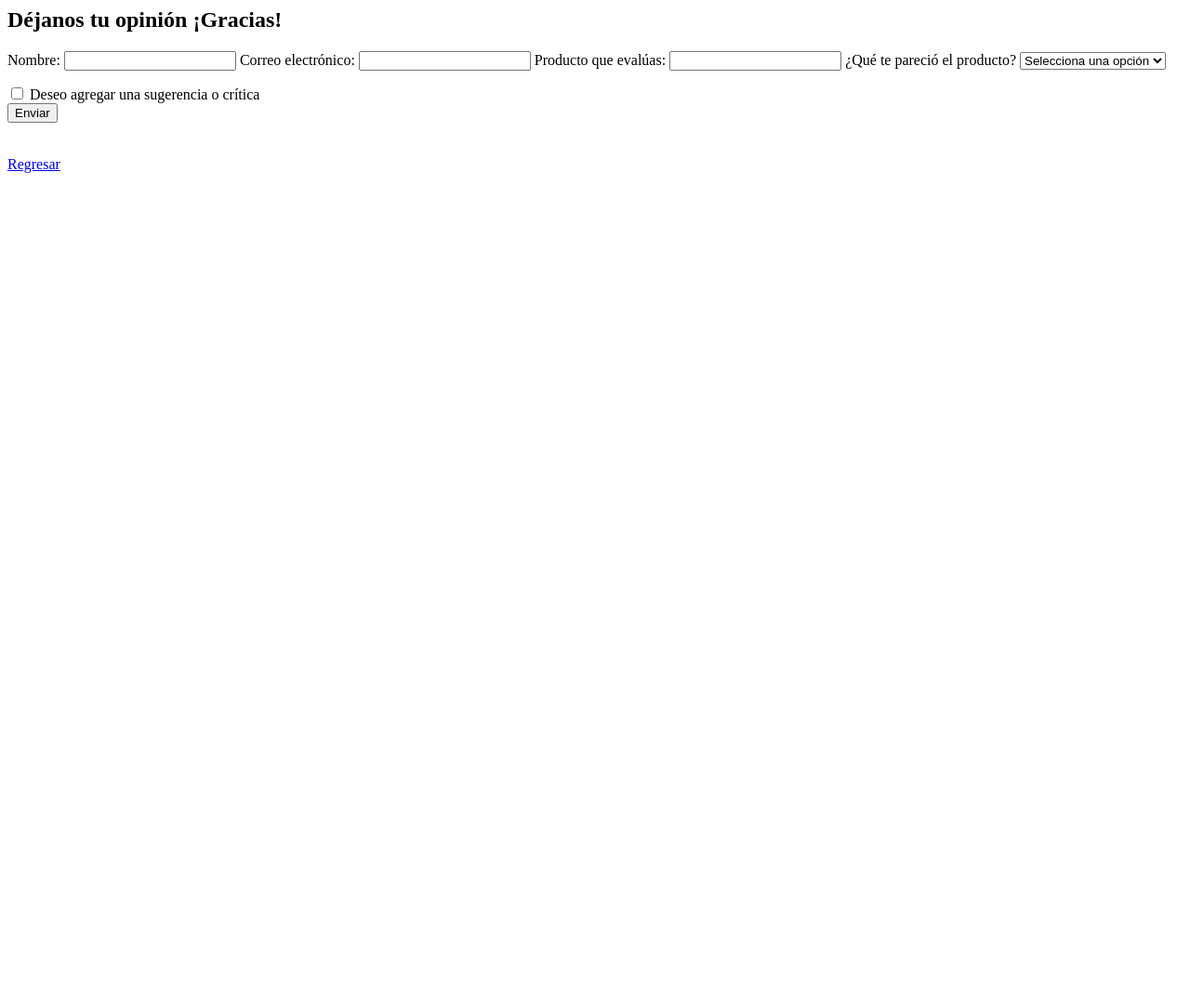
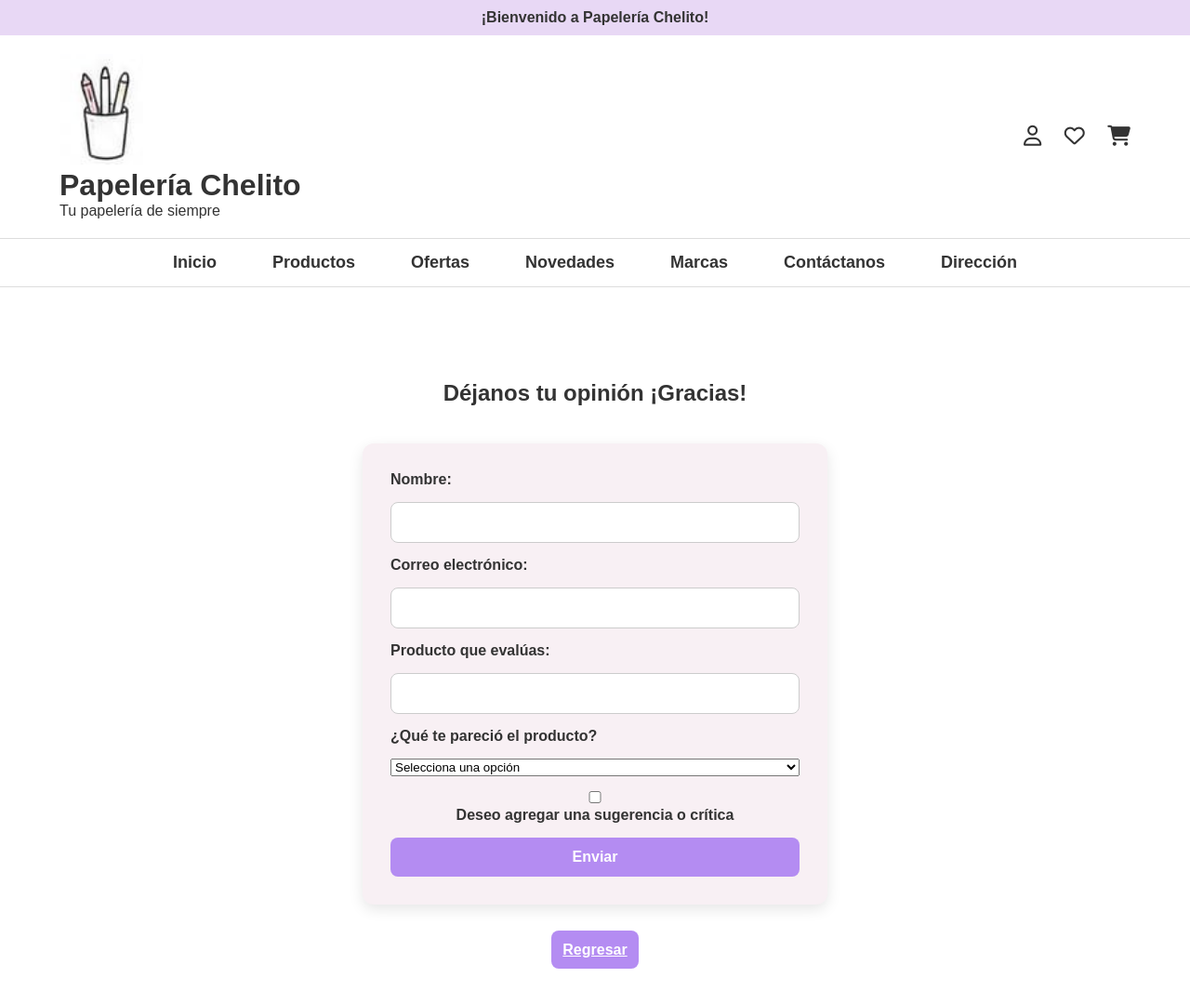
Before and after one commit to kaguamo/mi-papeleria-409, a website: page contacto.html in a window 1280 px wide. Shown: the whole page at 93% size. Before the commit the page ends 800 px from the top, so only its background shows below. Drawn offline with Linux system fonts and the light colour scheme.

Commit message:
Resolviendo conflictos en form.html e index.html

```diff
--- a/contacto.html
+++ b/contacto.html
@@ -1,44 +1,353 @@
-<h2>Déjanos tu opinión ¡Gracias!</h2>
+<!DOCTYPE html>
+<html lang="es">
 
+<head>
 
-<form name="contactos" method="POST" data-netlify="true" action="/gracias.html">
-  <input type="hidden" name="form-name" value="contactos"/>
-  <label for="nombre">Nombre:</label>
-  <input type="text" id="nombre" name="nombre" required>
+    <meta charset="UTF-8">
+    <meta name="viewport" content="width=device-width, initial-scale=1.0">
 
-  <label for="email">Correo electrónico:</label>
-  <input type="email" id="email" name="email" required>
+    <title>Formulario de Contacto | Papelería Chelito</title>
 
-  <label for="producto">Producto que evalúas:</label>
-  <input type="text" id="producto" name="producto">
+    <link rel="stylesheet" href="estilo.css">
 
-  <label for="opinion">¿Qué te pareció el producto?</label>
-  <select id="opinion" name="opinion" required>
-    <option value="" selected disabled>Selecciona una opción</option>
-    <option value="Excelente">Excelente</option>
-    <option value="Bueno">Bueno</option>
-    <option value="Regular">Regular</option>
-    <option value="Malo">Malo</option>
-    <option value="No lo recomiendo">No lo recomiendo</option>
+    <link rel="stylesheet"
+    href="https://cdnjs.cloudflare.com/ajax/libs/font-awesome/6.5.2/css/all.min.css">
+
+</head>
+
+<body>
+
+<!-- Barra superior -->
+
+<div class="barra-superior">
+
+    ¡Bienvenido a Papelería Chelito!
+
+</div>
+
+<!-- ================= HEADER ================= -->
+
+<header>
+
+    <div class="logo-contenedor">
+
+        <img src="imagenes/logo.png" alt="Papelería Chelito">
+
+        <div class="texto-logo">
+
+            <h1>Papelería Chelito</h1>
+
+            <p>Tu papelería de siempre</p>
+
+        </div>
+
+    </div>
+
+    <div class="iconos">
+
+        <a href="#"><i class="fa-regular fa-user"></i></a>
+
+        <a href="#"><i class="fa-regular fa-heart"></i></a>
+
+        <a href="#"><i class="fa-solid fa-cart-shopping"></i></a>
+
+    </div>
+
+</header>
+
+<!-- ================= MENU ================= -->
+
+<nav>
+
+<ul class="menu">
+
+<li class="dropdown">
+
+<a href="index.html">Inicio</a>
+
+<ul class="submenu">
+
+<li><a href="Quienes_somos.html">¿Quiénes Somos?</a></li>
+
+<li><a href="Mision.html">Misión</a></li>
+
+<li><a href="Vision.html">Visión</a></li>
+
+</ul>
+
+</li>
+
+<li><a href="productos.html">Productos</a></li>
+
+<li><a href="ofertas.html">Ofertas</a></li>
+
+<li><a href="novedades.html">Novedades</a></li>
+
+<li><a href="marcas.html">Marcas</a></li>
+
+<li><a href="contacto.html">Contáctanos</a></li>
+
+<li><a href="Direccion.html">Dirección</a></li>
+
+</ul>
+
+</nav>
+
+<!-- ================= CONTENIDO ================= -->
+
+<main>
+
+<section class="contenido-pagina">
+
+<h2>
+
+Déjanos tu opinión ¡Gracias!
+
+</h2>
+
+<form action="http://localhost:3000/guardar"
+
+method="POST"
+
+class="formulario">
+
+<label for="nombre">
+
+Nombre:
+
+</label>
+
+<input
+type="text"
+id="nombre"
+name="nombre"
+required>
+
+<label for="email">
+
+Correo electrónico:
+
+</label>
+
+<input
+type="email"
+id="email"
+name="email"
+required>
+
+<label for="producto">
+
+Producto que evalúas:
+
+</label>
+
+<input
+type="text"
+id="producto"
+name="producto">
+
+<label for="opinion">
+
+¿Qué te pareció el producto?
+
+</label>
+
+<select
+id="opinion"
+name="opinion"
+required>
+
+<option value="" selected disabled>
+
+Selecciona una opción
+
+</option>
+
+<option value="Excelente">
+
+Excelente
+
+</option>
+
+<option value="Bueno">
+
+Bueno
+
+</option>
+
+<option value="Regular">
+
+Regular
+
+</option>
+
+<option value="Malo">
+
+Malo
+
+</option>
+
+<option value="No lo recomiendo">
+
+No lo recomiendo
+
+</option>
+
 </select>
 
+<div class="check">
 
+<label>
 
-  <div style="margin-top:15px;">
-    <label>
-      <input type="checkbox" id="mostrarSugerencia">
+<input
+type="checkbox"
+id="mostrarSugerencia">
+
 Deseo agregar una sugerencia o crítica
+
 </label>
+
 </div>
 
-  <div id="contenedorSugerencia" style="display:none; margin-top:15px;">
-    <label for="sugerencia">Sugerencia o crítica:</label>
-    <textarea id="sugerencia" name="sugerencia" rows="4"></textarea>
+<div
+id="contenedorSugerencia"
+style="display:none;">
+
+<label for="sugerencia">
+
+Sugerencia o crítica
+
+</label>
+
+<textarea
+
+id="sugerencia"
+
+name="sugerencia"
+
+rows="5">
+
+</textarea>
+
 </div>
 
-  <button type="submit" class="btn">Enviar</button>
+<button
+type="submit"
+class="btn">
+
+Enviar
+
+</button>
             </form>
 
-<a href="index.html" class="btn" style="display:inline-block; margin-top:20px; text-align:center;">
+            <!-- Botón regresar -->
+
+            <div class="botones">
+
+                <a href="index.html" class="btn">
+
                     Regresar
+
                 </a>
+
+            </div>
+
+        </section>
+
+    </main>
+
+<!-- =======================
+     VENTANA EMERGENTE
+======================== -->
+
+<div id="modalExito" class="modal">
+
+    <div class="modal-contenido">
+
+        <div class="icono-check">
+
+            ✔
+
+        </div>
+
+        <h2>
+
+            ¡Gracias por tu mensaje!
+
+        </h2>
+
+        <p>
+
+            Tu información fue enviada correctamente.
+
+        </p>
+
+        <p>
+
+            Gracias por apoyar a mejorar Papelería Chelito.
+
+        </p>
+
+        <div class="botones-modal">
+
+            <a href="index.html" class="btn">
+
+                Volver al inicio
+
+            </a>
+
+            <button
+                class="btn"
+                onclick="cerrarModal()">
+
+                Enviar otro comentario
+
+            </button>
+
+        </div>
+
+    </div>
+
+</div>
+
+<script>
+
+const check = document.getElementById("mostrarSugerencia");
+
+const contenedor = document.getElementById("contenedorSugerencia");
+
+check.addEventListener("change",function(){
+
+    if(this.checked){
+
+        contenedor.style.display="block";
+
+    }else{
+
+        contenedor.style.display="none";
+
+    }
+
+});
+
+function cerrarModal(){
+
+    document.getElementById("modalExito").style.display="none";
+
+    history.replaceState({},document.title,"contacto.html");
+
+}
+
+const parametros=new URLSearchParams(window.location.search);
+
+if(parametros.get("guardado")=="1"){
+
+    document.getElementById("modalExito").style.display="flex";
+
+}
+
+</script>
+
+</body>
+
+</html>
```
Lines whose indentation alone changed are shown as unchanged.
